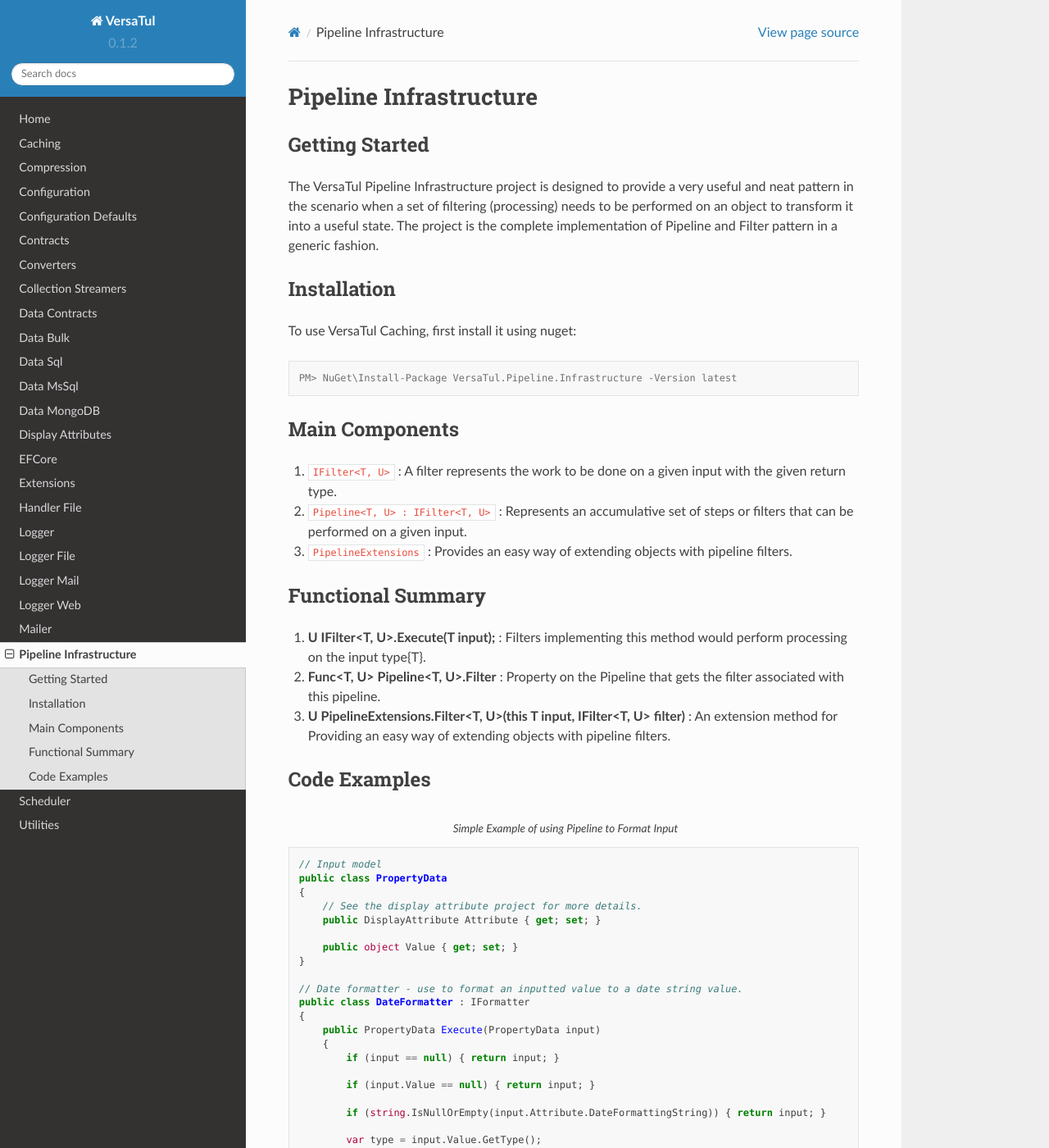
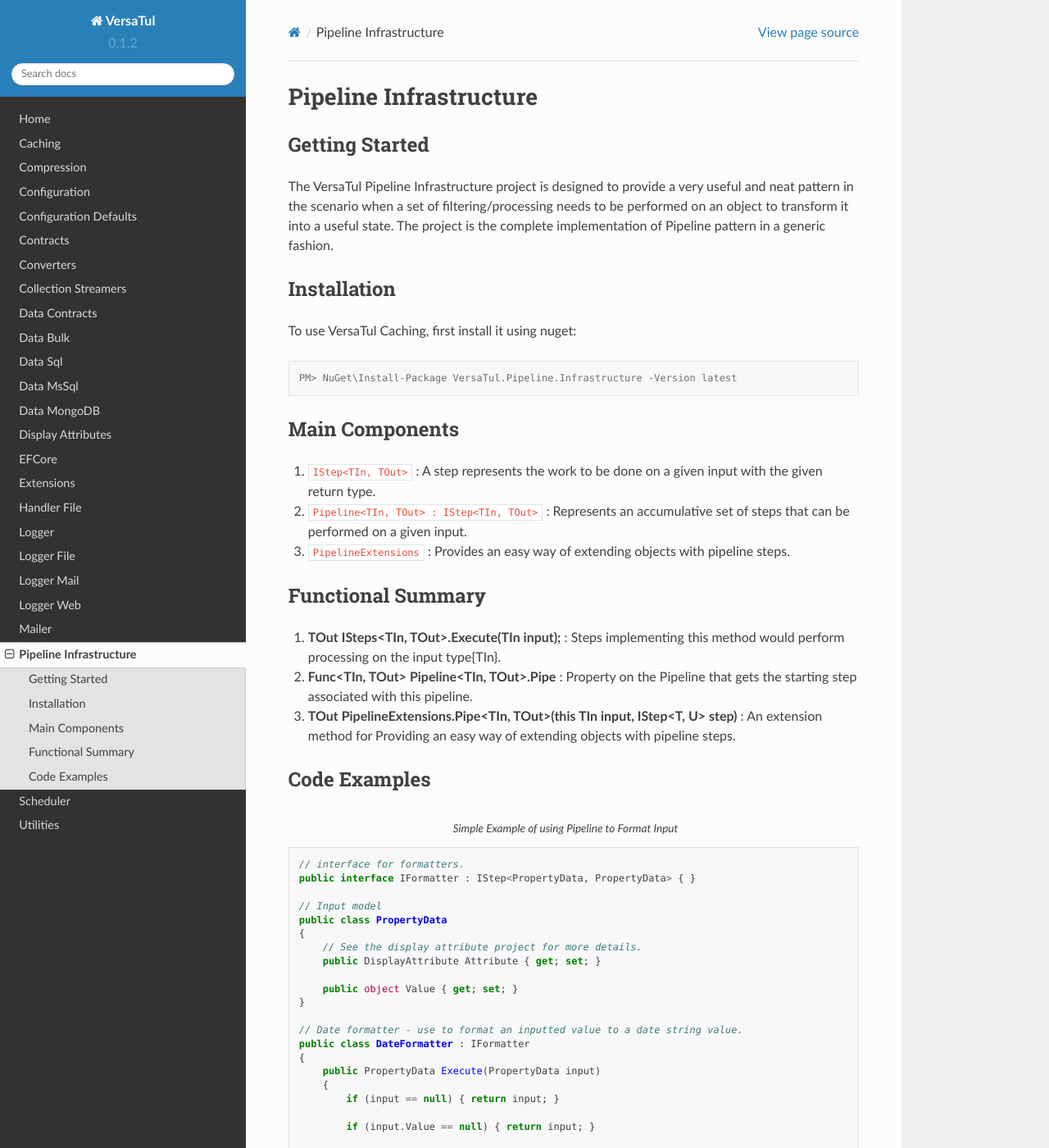
Before and after one commit to BjornWilliams/DocsVersaTul, a Sphinx documentation site: the page built from docs/source/pipeline-infrastructure.rst, in a window 1280 px wide and 1400 px high. Shown: the whole window at 82% size. Built offline with Sphinx 7.4.7 and the Read the Docs theme 2.0.0, drawn with Linux system fonts in a browser that asks for light colours; some of the changed text lies outside the part shown.

Commit message:
Update pipeline-infrastructure.rst
infrastructure update

```diff
--- a/docs/source/pipeline-infrastructure.rst
+++ b/docs/source/pipeline-infrastructure.rst
@@ -3,8 +3,8 @@
 
 Getting Started
 ----------------
-The VersaTul Pipeline Infrastructure project is designed to provide a very useful and neat pattern in the scenario when a set of filtering (processing) needs to be performed on an object to transform it into a useful state.
-The project is the complete implementation of Pipeline and Filter pattern in a generic fashion.
+The VersaTul Pipeline Infrastructure project is designed to provide a very useful and neat pattern in the scenario when a set of filtering/processing needs to be performed on an object to transform it into a useful state.
+The project is the complete implementation of Pipeline pattern in a generic fashion.
 
 Installation
 ------------
@@ -18,21 +18,24 @@
 
 Main Components
 ----------------
-#. ``IFilter<T, U>`` : A filter represents the work to be done on a given input with the given return type.
-#. ``Pipeline<T, U> : IFilter<T, U>`` : Represents an accumulative set of steps or filters that can be performed on a given input.
-#. ``PipelineExtensions`` : Provides an easy way of extending objects with pipeline filters.
+#. ``IStep<TIn, TOut>`` : A step represents the work to be done on a given input with the given return type.
+#. ``Pipeline<TIn, TOut> : IStep<TIn, TOut>`` : Represents an accumulative set of steps that can be performed on a given input.
+#. ``PipelineExtensions`` : Provides an easy way of extending objects with pipeline steps.
 
 Functional Summary
 ------------------
-#. **U IFilter<T, U>.Execute(T input);** : Filters implementing this method would perform processing on the input type{T}.
-#. **Func<T, U> Pipeline<T, U>.Filter** : Property on the Pipeline that gets the filter associated with this pipeline.
-#. **U PipelineExtensions.Filter<T, U>(this T input, IFilter<T, U> filter)** : An extension method for Providing an easy way of extending objects with pipeline filters.
+#. **TOut ISteps<TIn, TOut>.Execute(TIn input);** : Steps implementing this method would perform processing on the input type{TIn}.
+#. **Func<TIn, TOut> Pipeline<TIn, TOut>.Pipe** : Property on the Pipeline that gets the starting step associated with this pipeline.
+#. **TOut PipelineExtensions.Pipe<TIn, TOut>(this TIn input, IStep<T, U> step)** : An extension method for Providing an easy way of extending objects with pipeline steps.
 
 Code Examples
 -------------
 
 .. code-block:: c#
     :caption: Simple Example of using Pipeline to Format Input
+
+    // interface for formatters.
+    public interface IFormatter : IStep<PropertyData, PropertyData> { }
 
     // Input model
     public class PropertyData
@@ -90,9 +93,9 @@
     {
         public FormatPipeline()
         {
-            Filter = input => input
-                .Filter(new DateFormatter())
-                .Filter(new DecimalFormatter());
+            Step = input => input
+                .Pipe(new DateFormatter())
+                .Pipe(new DecimalFormatter());
         }
     }
 
@@ -113,9 +116,9 @@
             if (displayAttribute == null) { return propertyValue; }
 
             // using the pipeline to format the given value.
-            // value PropertyData will be passed through all filters and properly formatted
-            // by valid filters.
-            propertyValue = formatPipeline.Filter(new PropertyData
+            // value PropertyData will be passed through all steps and properly formatted
+            // by valid steps.
+            propertyValue = formatPipeline.Pipe(new PropertyData
             {
                 Attribute = displayAttribute,
                 Value = propertyValue
```
